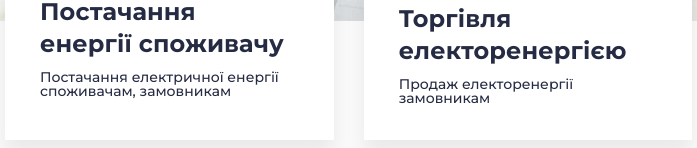
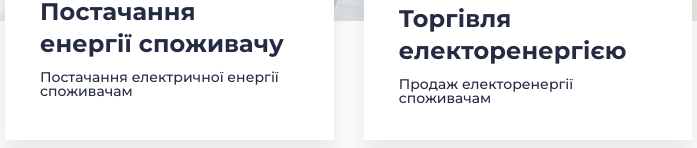
Before and after one commit to johnkonstantin1/fet, a plain HTML site: page index.html in a window 1280 px wide. Shown: the part 652-800 px from the top of the page, 112-809 px from the left. Drawn offline with Linux system fonts and the light colour scheme.

Commit message:
Update index.html

```diff
--- a/index.html
+++ b/index.html
@@ -67,7 +67,7 @@
                                         <img src="img/services/01.svg" alt="Gas supply to the consumer">
                                     </div>
                                     <h3 class="item-service_title">Постачання <br> енергії споживачу</h3>
-                                    <div class="item-setvice_text">Постачання електричної енергії споживачам, замовникам</div>
+                                    <div class="item-setvice_text">Постачання електричної енергії споживачам</div>
                                 </div>
                             </div>
                             <div class="services_column">
@@ -76,7 +76,7 @@
                                         <img src="img/services/02.svg" alt="Gas supply to the consumer">
                                     </div>
                                     <h3 class="item-service_title">Торгівля електоренергією</h3>
-                                    <div class="item-setvice_text">Продаж електоренергії замовникам</div>
+                                    <div class="item-setvice_text">Продаж електоренергії споживачам</div>
                                 </div>
                             </div>
                             <div class="services_column">
```
